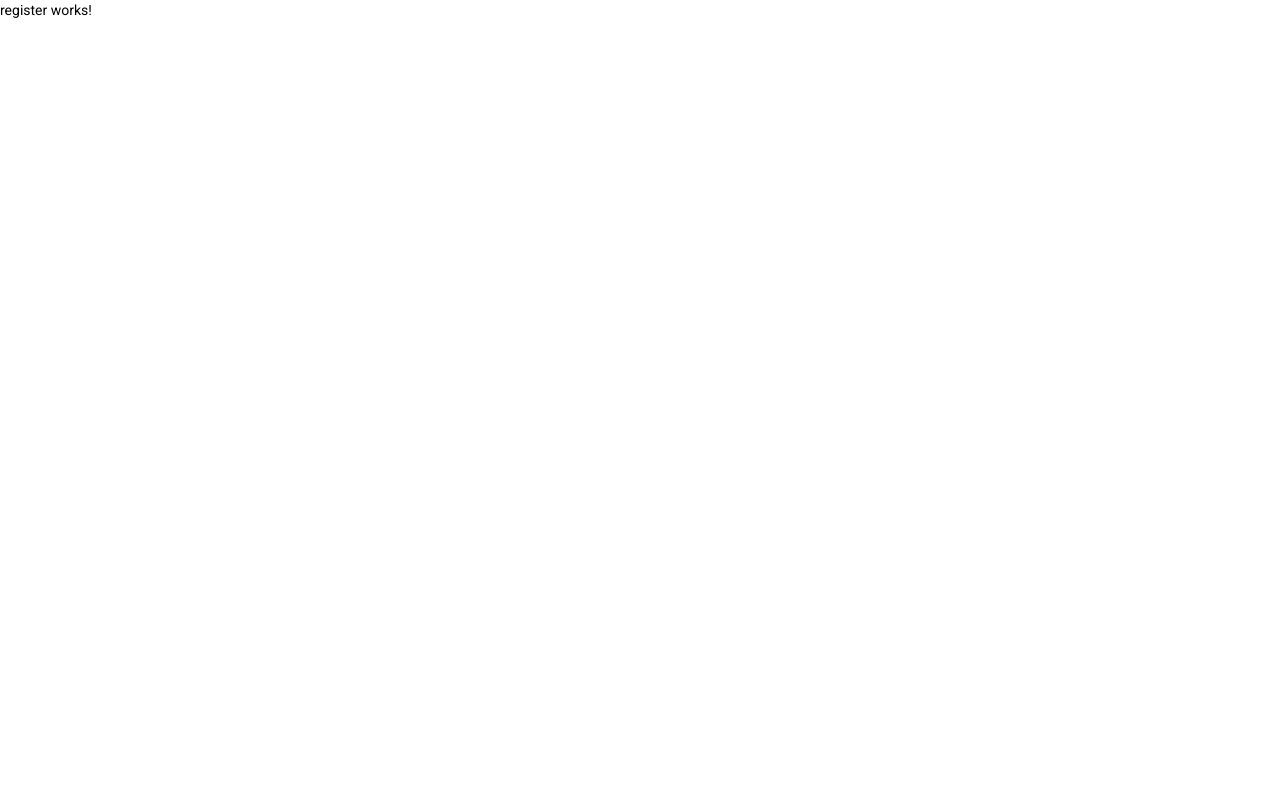
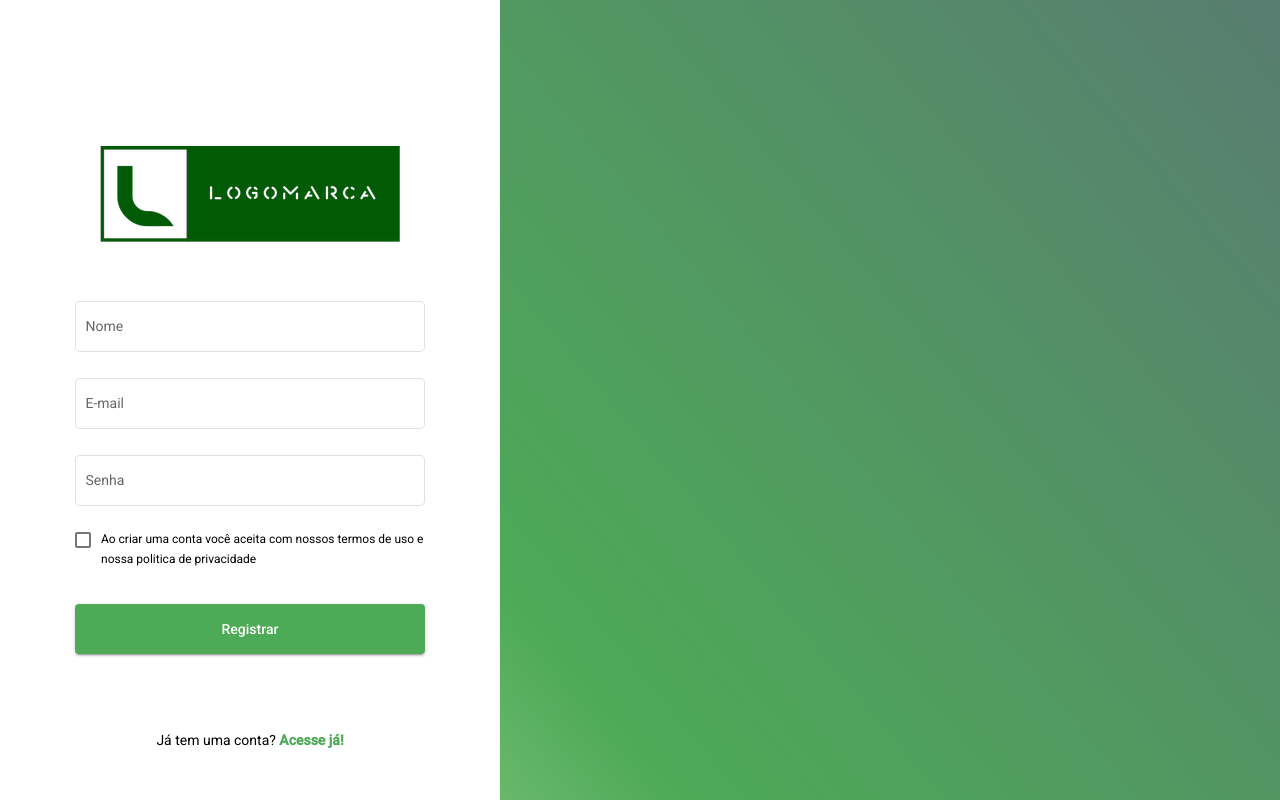
Before and after one commit to TMontenegro/fiscal-automatization, an Angular app: page /register in a window 1280 px wide. Built offline with nearby package versions, Linux system fonts and the light colour scheme.

Commit message:
Finish register layout

```diff
--- a/src/app/views/register/register.component.css
+++ b/src/app/views/register/register.component.css
@@ -0,0 +1,67 @@
+.register {
+  height: 100vh;
+  background: linear-gradient(
+    50deg,
+    var(--celadon) 0%,
+    var(--pantone) 35%,
+    var(--hookers) 100%
+  );
+}
+
+.register-container {
+  width: 500px;
+  height: 100vh;
+  background-color: var(--white);
+
+  display: flex;
+  justify-content: center;
+  align-items: center;
+  flex-direction: column;
+}
+
+.terms-of-use {
+  margin-bottom: 35px;
+  display: flex;
+}
+
+.terms-of-use__descpription {
+  margin-left: 10px;
+  font-size: 12px;
+}
+
+.mat-checkbox-layout{
+  vertical-align: unset !important;
+  display: unset !important;
+  white-space: unset !important;
+}
+
+.register-form {
+  width: 70%;
+}
+
+.register-footer {
+  position: absolute;
+  bottom: 0;
+  margin: 50px 0px;
+}
+
+.btn {
+  width: 100%;
+  height: 50px;
+  background-color: var(--pantone);
+  color: var(--white);
+}
+
+.logo {
+  margin-bottom: 50px;
+}
+
+mat-form-field {
+  width: 100%;
+}
+
+a {
+  text-decoration: none;
+  color: var(--pantone);
+  font-weight: bold;
+}
--- a/src/app/views/register/register.component.html
+++ b/src/app/views/register/register.component.html
@@ -1 +1,40 @@
-<p>register works!</p>
+<section class="register">
+  <div class="register-container">
+    <div class="logo">
+      <img src="../../../assets/logo.png" alt="" />
+    </div>
+    <form class="register-form" action="">
+      <mat-form-field appearance="outline">
+        <mat-label>Nome</mat-label>
+        <input matInput type="email" placeholder="Nome Sobrenome" />
+      </mat-form-field>
+
+      <mat-form-field appearance="outline">
+        <mat-label>E-mail</mat-label>
+        <input matInput type="email" placeholder="email@email.com" />
+      </mat-form-field>
+
+      <mat-form-field appearance="outline">
+        <mat-label>Senha</mat-label>
+        <input matInput type="password" placeholder="•••••••••" />
+      </mat-form-field>
+
+      <div class="terms-of-use">
+        <mat-checkbox color="primary"></mat-checkbox>
+        <span class="terms-of-use__descpription"
+          >Ao criar uma conta você aceita com nossos termos de uso e nossa
+          politica de privacidade</span
+        >
+      </div>
+
+      <button mat-raised-button class="btn">
+        Registrar
+      </button>
+    </form>
+
+    <div class="register-footer">
+      <span>Já tem uma conta? </span>
+      <a routerLink="/" routerLinkActive="active">Acesse já!</a>
+    </div>
+  </div>
+</section>
```
